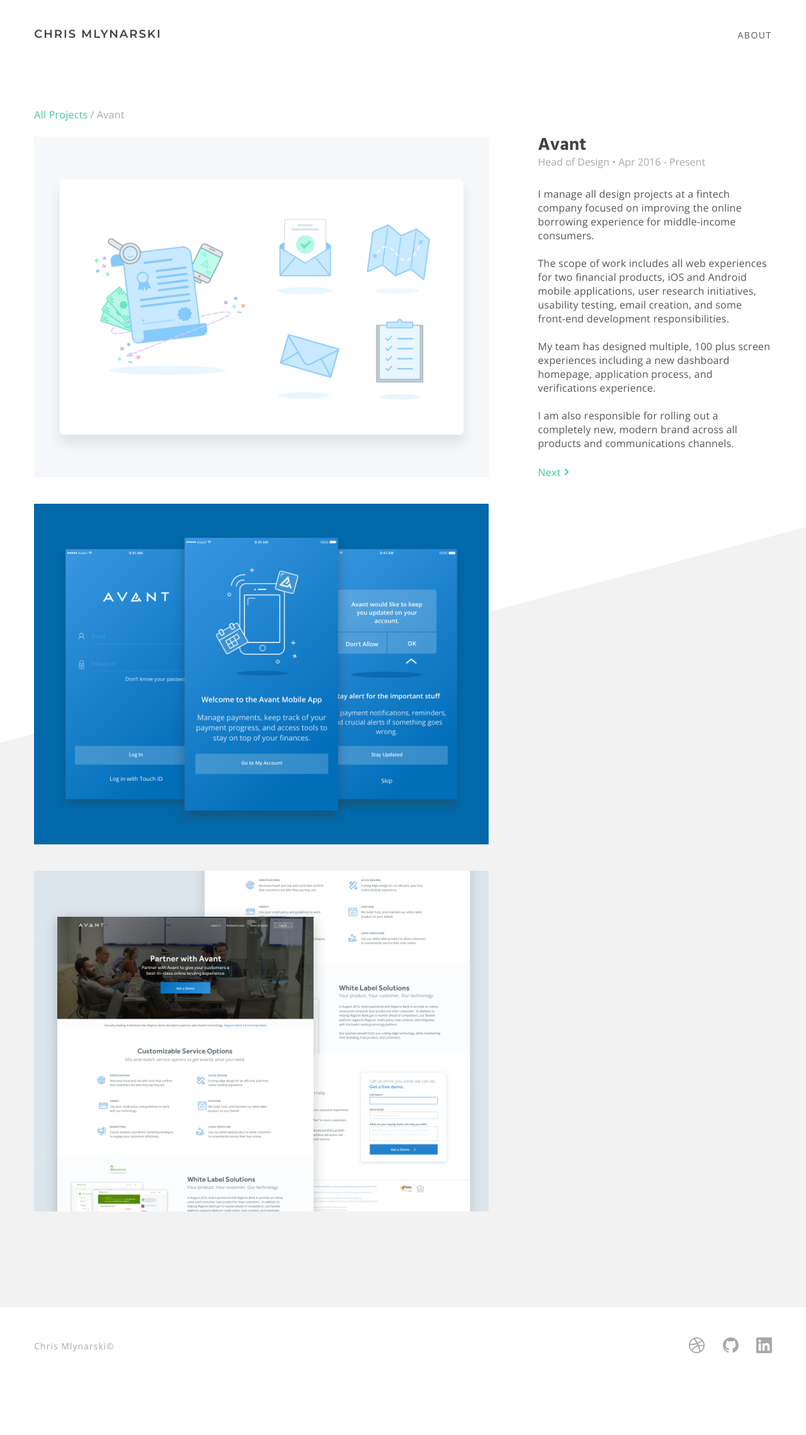
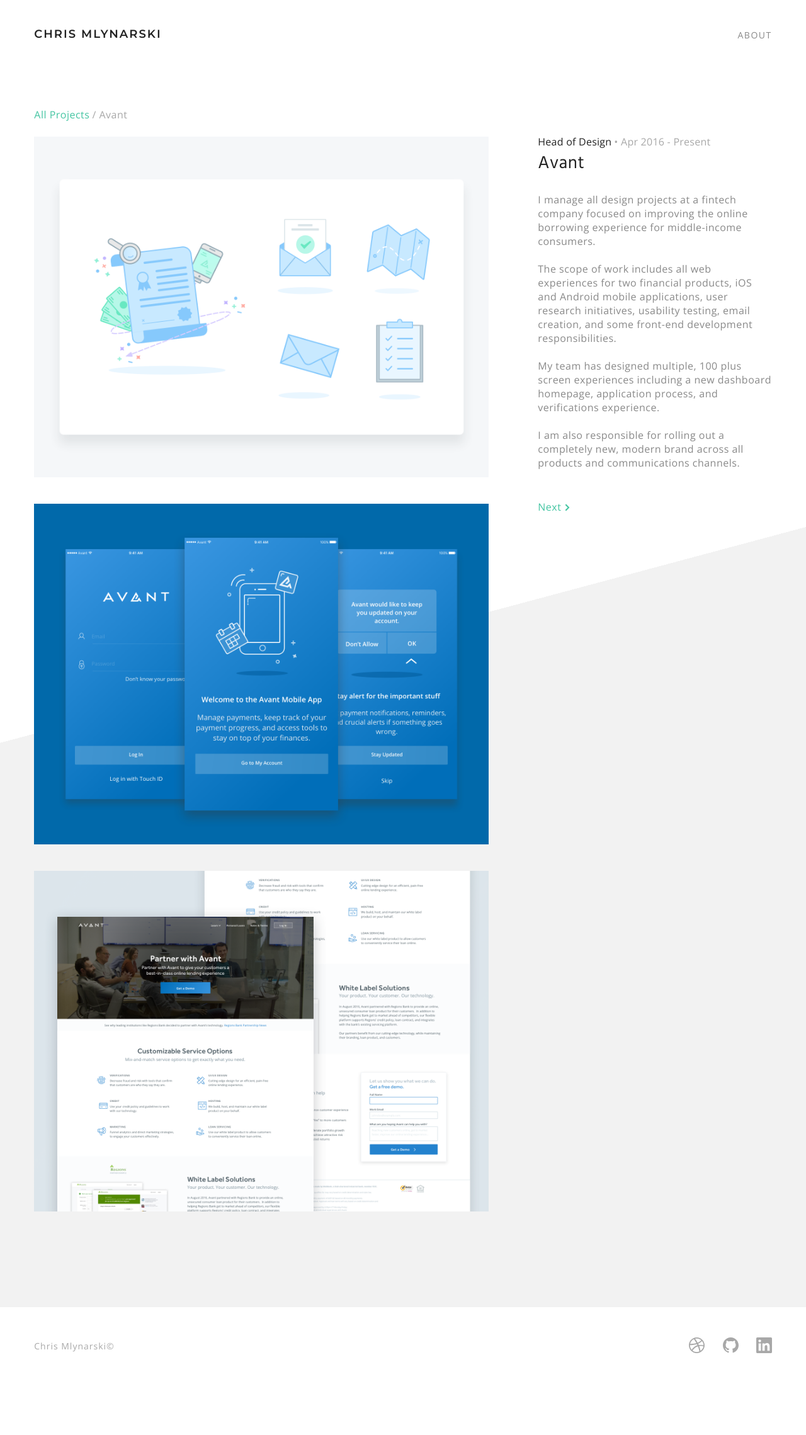
Before and after one commit to Cmlynars/portfolio-2017, a Jekyll site: the page built from projects/Avant.md, in a window 1280 px wide. Shown: the whole page at 63% size. Built offline with Jekyll 4.4.1, drawn with Linux system fonts in a browser that asks for light colours.

Commit message:
updated styling

```diff
--- a/_includes/right_arrow.html
+++ b/_includes/right_arrow.html
@@ -1,5 +1,5 @@
 <?xml version="1.0" encoding="UTF-8"?>
-<svg width="8px" height="24px" viewBox="0 0 8 12" version="1.1" xmlns="http://www.w3.org/2000/svg" xmlns:xlink="http://www.w3.org/1999/xlink">
+<svg width="8px" height="24px" transform="translate(0, 1.5)" viewBox="0 0 8 12" version="1.1" xmlns="http://www.w3.org/2000/svg" xmlns:xlink="http://www.w3.org/1999/xlink">
     <!-- Generator: Sketch 44.1 (41455) - http://www.bohemiancoding.com/sketch -->
     <g id="Page-1" stroke="none" stroke-width="1" fill="none" fill-rule="evenodd" stroke-linecap="square">
         <g id="right_arrow" stroke-width="2">
--- a/_layouts/project.html
+++ b/_layouts/project.html
@@ -11,10 +11,10 @@
 	</div>
 
 	<div class="description-container">
+		<div class="project-description"><h4>{{ page.role }}</h4><h5>{% if page.date %}• {{ page.date }}{% endif %}</h5></div>
 		<h3 class="project-title">
 			{{ page.pretty_title }}
 		</h3>
-		<h4 class="project-description">{{ page.role }} {% if page.date %}• {{ page.date }}{% endif %}</h4>
 		<p>
 			{{ content }}
 		</p>
--- a/css/main.css
+++ b/css/main.css
@@ -130,8 +130,8 @@
 
 /* line 46, ../sass/_base.scss */
 h1 {
-  font-family: "Hind", sans-serif;
-  color: #424242;
+  font-family: "Open Sans", sans-serif;
+  color: #212121;
   font-size: 38px;
   line-height: 58px;
   font-weight: 300;
@@ -162,24 +162,25 @@
 
 /* line 72, ../sass/_base.scss */
 h3 {
-  color: #424242;
+  color: #212121;
   font-family: "Hind", sans-serif;
   font-size: 28px;
-  font-weight: 600;
-  letter-spacing: .25px;
+  font-weight: 300;
+  letter-spacing: .5px;
 }
 @media (max-width: 768px) {
   /* line 72, ../sass/_base.scss */
   h3 {
-    font-size: 21px;
+    font-size: 24px;
   }
 }
 
 /* line 84, ../sass/_base.scss */
 h4 {
-  color: #424242;
+  color: #212121;
   font-size: 16px;
-  font-weight: 700;
+  font-weight: 400;
+  letter-spacing: .25px;
 }
 @media (max-width: 768px) {
   /* line 84, ../sass/_base.scss */
@@ -188,34 +189,36 @@
   }
 }
 
-/* line 94, ../sass/_base.scss */
+/* line 95, ../sass/_base.scss */
 h5 {
   color: #A8A8A8;
-  font-size: 15px;
+  font-size: 16px;
+  letter-spacing: .25px;
+  font-weight: 300;
 }
 @media (max-width: 768px) {
-  /* line 94, ../sass/_base.scss */
+  /* line 95, ../sass/_base.scss */
   h5 {
     font-size: 14px;
   }
 }
 
-/* line 103, ../sass/_base.scss */
+/* line 106, ../sass/_base.scss */
 p {
-  color: #555;
+  color: #898989;
   font-size: 16px;
   line-height: 22px;
-  letter-spacing: .25px;
+  letter-spacing: .5px;
 }
 @media (max-width: 768px) {
-  /* line 103, ../sass/_base.scss */
+  /* line 106, ../sass/_base.scss */
   p {
     font-size: 15px;
     line-height: 20px;
   }
 }
 
-/* line 115, ../sass/_base.scss */
+/* line 118, ../sass/_base.scss */
 a {
   text-decoration: none;
   -moz-transition-property: color, fill;
@@ -231,7 +234,7 @@
   -webkit-transition-timing-function: ease-in;
   transition-timing-function: ease-in;
 }
-/* line 121, ../sass/_base.scss */
+/* line 124, ../sass/_base.scss */
 a:visted {
   color: inherit;
 }
@@ -271,7 +274,7 @@
   font-weight: 600;
   text-transform: uppercase;
   letter-spacing: .125rem;
-  color: #424242;
+  color: #212121;
   align-self: flex-end;
 }
 @media (max-width: 768px) {
@@ -295,7 +298,7 @@
 }
 /* line 40, ../sass/_nav.scss */
 ul li a {
-  color: #555;
+  color: #898989;
   font-family: "Open Sans", sans-serif;
   font-size: 14px;
   letter-spacing: 1.5px;
@@ -615,7 +618,7 @@
 .card-details {
   display: flex;
   justify-content: space-between;
-  margin-bottom: 16px;
+  margin-bottom: 15px;
   align-items: baseline;
 }
 
@@ -784,43 +787,36 @@
   float: right;
   margin-left: 1.19048%;
   margin-right: 1.19048%;
-  margin-bottom: 24px;
+  margin-bottom: 3rem;
 }
 
 /* line 85, ../sass/_project.scss */
 .project-title {
-  margin-bottom: 4px;
+  margin-bottom: 2rem;
 }
 
 /* line 89, ../sass/_project.scss */
 .project-description {
-  color: #A8A8A8;
-  font-weight: 400;
-  margin-bottom: 32px;
+  display: flex;
+  margin-bottom: 13px;
+}
+/* line 93, ../sass/_project.scss */
+.project-description h4 {
+  margin-right: 4px;
 }
 
 /*Adjust at Small Breakpoint*/
 @media (max-width: 1024px) {
-  /* line 99, ../sass/_project.scss */
+  /* line 102, ../sass/_project.scss */
   .description-container {
     width: 80.95238%;
     float: left;
     margin-left: 1.19048%;
     margin-right: 1.19048%;
   }
-
-  /* line 103, ../sass/_project.scss */
-  .project-title {
-    margin-bottom: 6px;
-  }
-
-  /* line 107, ../sass/_project.scss */
-  .project-description {
-    margin-bottom: 20px;
-  }
 }
 @media (max-width: 768px) {
-  /* line 113, ../sass/_project.scss */
+  /* line 108, ../sass/_project.scss */
   .description-container {
     width: 97.61905%;
     float: left;
@@ -831,7 +827,7 @@
 /* ---------------------------------------------------------------------
  Links Container
  ------------------------------------------------------------------------ */
-/* line 122, ../sass/_project.scss */
+/* line 117, ../sass/_project.scss */
 .links-container {
   width: 30.95238%;
   float: right;
@@ -844,7 +840,7 @@
 
 /*Widen at Small Breakpoint*/
 @media (max-width: 1024px) {
-  /* line 131, ../sass/_project.scss */
+  /* line 126, ../sass/_project.scss */
   .links-container {
     width: 97.61905%;
     float: left;
@@ -854,26 +850,26 @@
     justify-content: center;
   }
 }
-/* line 138, ../sass/_project.scss */
+/* line 133, ../sass/_project.scss */
 .single-link-container {
   display: flex;
 }
-/* line 142, ../sass/_project.scss */
+/* line 137, ../sass/_project.scss */
 .single-link-container:hover .project-link {
   color: #6bd1b5;
 }
-/* line 146, ../sass/_project.scss */
+/* line 141, ../sass/_project.scss */
 .single-link-container:hover .arrow {
   stroke: #6bd1b5;
 }
 @media (max-width: 1024px) {
-  /* line 138, ../sass/_project.scss */
+  /* line 133, ../sass/_project.scss */
   .single-link-container {
     margin: 0 40px;
   }
 }
 
-/* line 156, ../sass/_project.scss */
+/* line 151, ../sass/_project.scss */
 .project-link {
   font-size: 16px;
   color: #44C5A2;
@@ -890,16 +886,16 @@
   -webkit-transition-timing-function: ease-in;
   transition-timing-function: ease-in;
 }
-/* line 164, ../sass/_project.scss */
+/* line 159, ../sass/_project.scss */
 .project-link:nth-child(1) {
   margin-right: 6px;
 }
-/* line 168, ../sass/_project.scss */
+/* line 163, ../sass/_project.scss */
 .project-link:nth-child(2) {
   margin-left: 6px;
 }
 
-/* line 173, ../sass/_project.scss */
+/* line 168, ../sass/_project.scss */
 .arrow {
   stroke: #44C5A2;
   -moz-transition-property: color, fill;
--- a/sass/_index.scss
+++ b/sass/_index.scss
@@ -85,7 +85,7 @@
  .card-details {
  	display: flex;
  	justify-content: space-between;
- 	margin-bottom: 16px;
+ 	margin-bottom: 15px;
  	align-items: baseline;
  }
 
--- a/sass/_variables.scss
+++ b/sass/_variables.scss
@@ -11,8 +11,8 @@
 $background-color: rgba(237, 241, 245, 1);*/
 
 /* === Gray Theme === */
-$primary: #424242;
-$secondary: #555;
+$primary: #212121;
+$secondary: #898989;
 $tertiary: #A8A8A8;
 $accent: #44C5A2;
 $link-hover: lighten( $accent, 10% );
```
Also changed, not shown: sass/_base.scss (+10 -7 lines), sass/_project.scss (+8 -13 lines).
